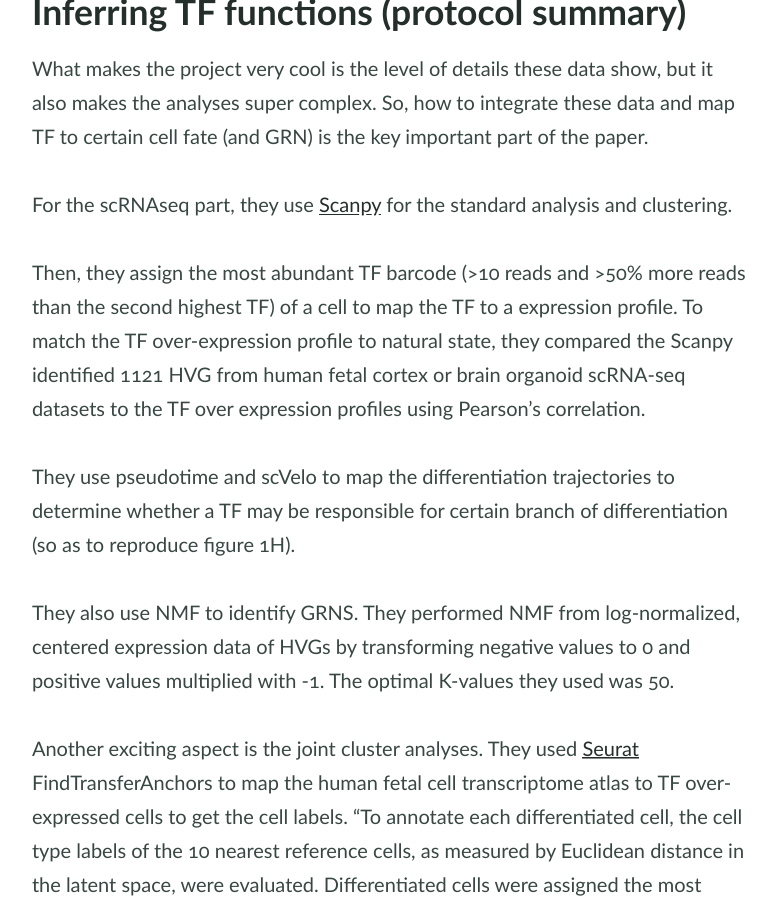
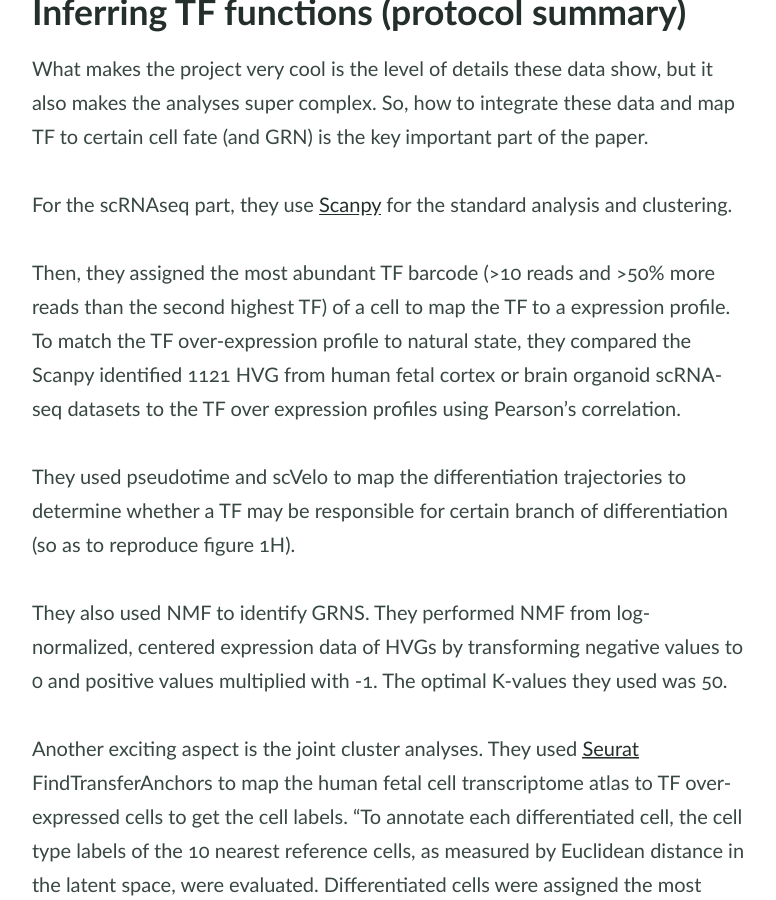
Before and after one commit to AthenACHY/AthenACHY.github.io, a Jekyll site: the page built from _posts/2023-01-27-TF.md, in a window 1280 px wide and 900 px high, scrolled down 863 px. Shown: the whole window, without its empty margins (251-1027 px from the left). Built offline with Jekyll 4.4.1, drawn with Linux system fonts in a browser that asks for light colours.

Commit message:
Update 2023-01-27-TF.md

```diff
--- a/_posts/2023-01-27-TF.md
+++ b/_posts/2023-01-27-TF.md
@@ -23,14 +23,14 @@ So, how to integrate these data and map TF to certain cell fate (and GRN) is the
 
 For the scRNAseq part, they use [Scanpy](https://genomebiology.biomedcentral.com/articles/10.1186/s13059-017-1382-0) for the standard analysis and clustering.
 
-Then, they assign the most abundant TF barcode (>10 reads and >50% more reads than the second highest TF) of a cell to map the TF to a expression profile.
+Then, they assigned the most abundant TF barcode (>10 reads and >50% more reads than the second highest TF) of a cell to map the TF to a expression profile.
 To match the TF over-expression profile to natural state, they compared the Scanpy identified 1121 HVG from human fetal cortex or brain organoid scRNA-seq datasets to the TF over expression profiles using Pearson's correlation.
 
 
-They use pseudotime and scVelo to map the differentiation trajectories to determine whether a TF may be responsible for certain branch of differentiation (so as to reproduce figure 1H).
+They used pseudotime and scVelo to map the differentiation trajectories to determine whether a TF may be responsible for certain branch of differentiation (so as to reproduce figure 1H).
 
 
-They also use NMF to identify GRNS. They performed NMF from log-normalized, centered expression data of HVGs by transforming negative values to 0 and positive values multiplied with -1. The optimal K-values they used was 50.
+They also used NMF to identify GRNS. They performed NMF from log-normalized, centered expression data of HVGs by transforming negative values to 0 and positive values multiplied with -1. The optimal K-values they used was 50.
 
 
 Another exciting aspect is the joint cluster analyses.
```
